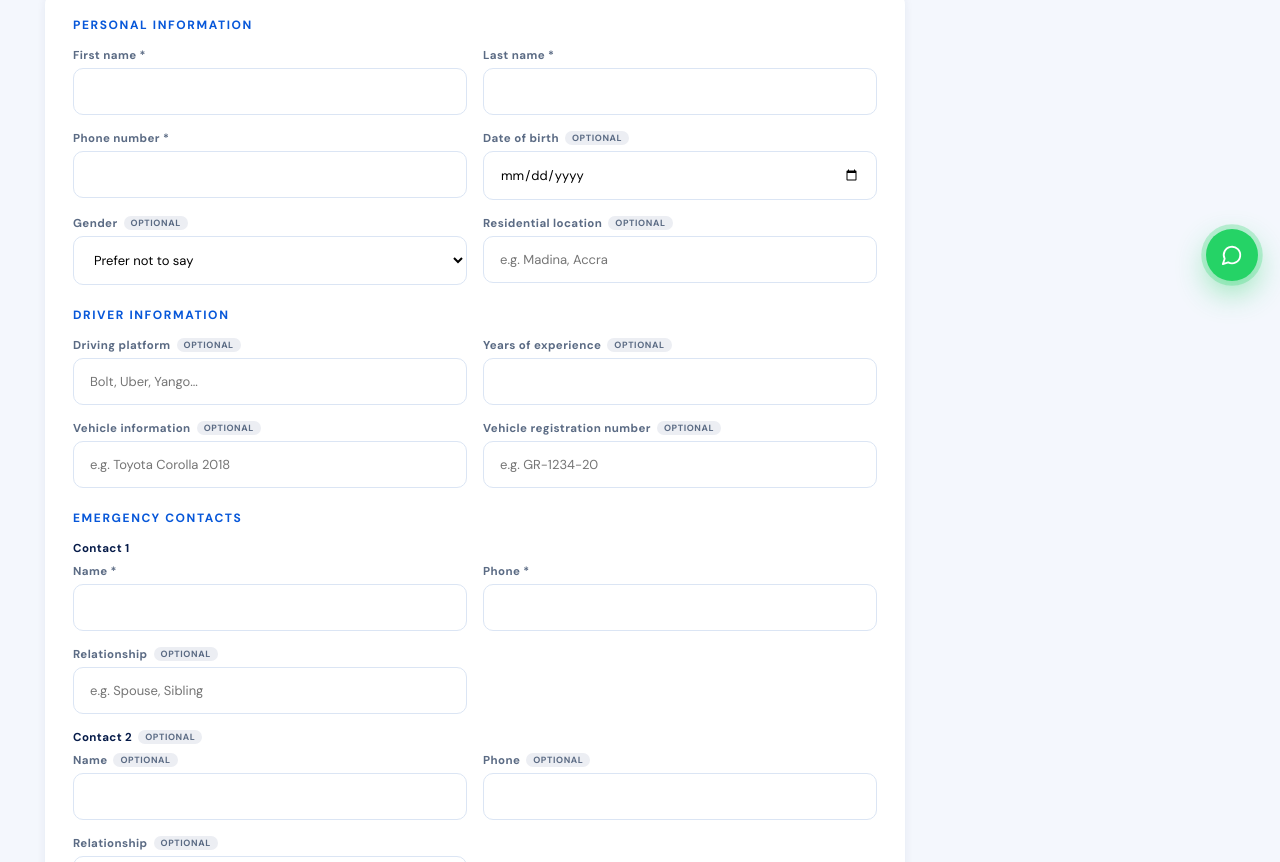
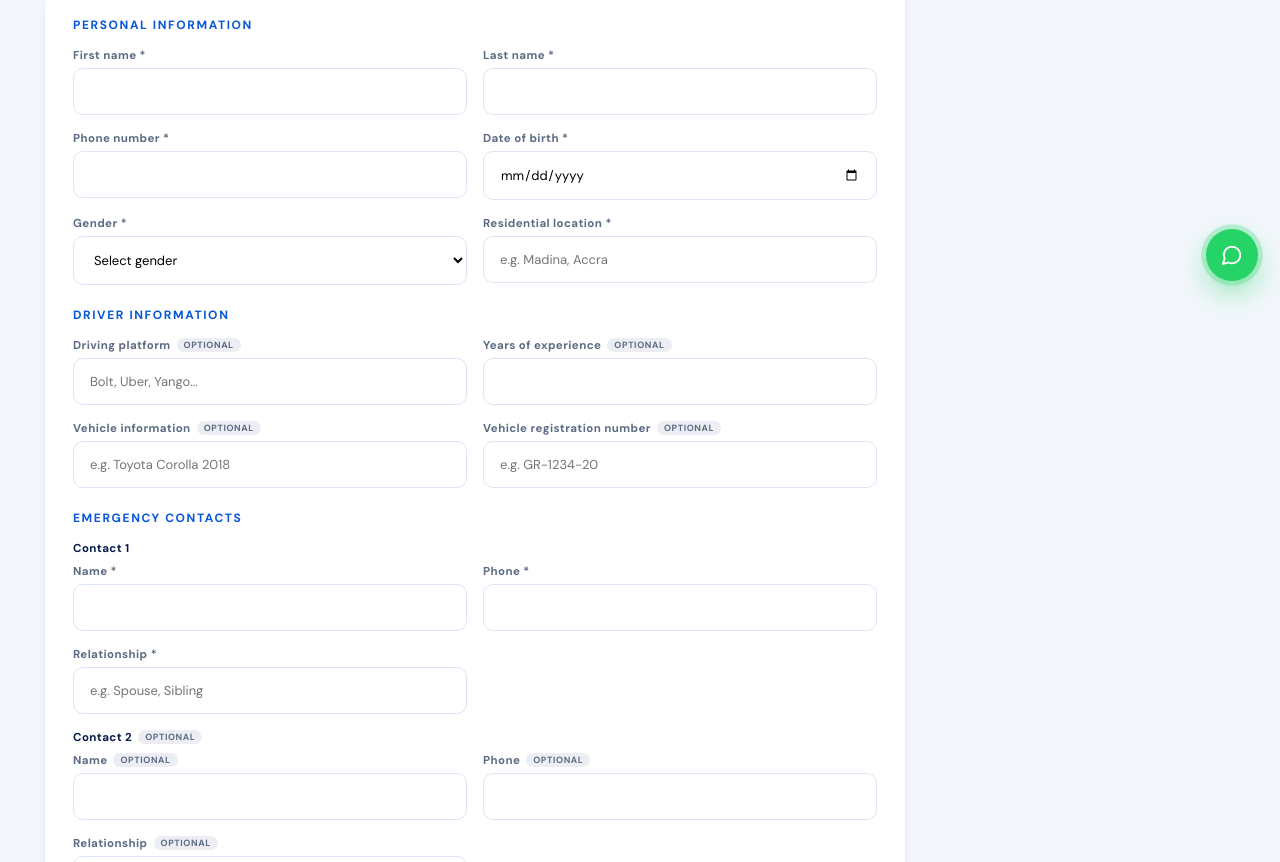
Before and after one commit to Loveago/coda, a Next.js app: page /membership in a window 1280 px wide. Shown: the part 433-1295 px from the top of the page. Built offline with nearby package versions, Linux system fonts and the light colour scheme; no server answers; the database is empty; a web font is replaced by a local one.

Commit message:
Enhance member registration and profile forms: enforce required fields for date of birth, gender, location, and emergency relationship, and update validation rules for emergency contact information.

```diff
--- a/app/api/member/profile/route.ts
+++ b/app/api/member/profile/route.ts
@@ -11,7 +11,7 @@ const schema = z.object({
   vehicleRegistration: z.string().trim().max(40).optional(),
   emergencyName: z.string().trim().min(2).max(80),
   emergencyPhone: z.string().trim().min(7).max(40),
-  emergencyRelationship: z.string().trim().max(60).optional(),
+  emergencyRelationship: z.string().trim().min(2).max(60),
   emergency2Name: z.string().trim().max(80).optional(),
   emergency2Phone: z.string().trim().max(40).optional(),
   emergency2Relationship: z.string().trim().max(60).optional(),
--- a/app/api/members/register/route.ts
+++ b/app/api/members/register/route.ts
@@ -14,16 +14,16 @@ const schema = z.object({
   email: z.string().trim().email(),
   phone: z.string().trim().min(7),
   password: z.string().min(8),
-  dateOfBirth: z.string().optional(),
-  gender: z.string().optional(),
-  location: z.string().optional(),
+  dateOfBirth: z.string().trim().min(1),
+  gender: z.string().trim().min(1),
+  location: z.string().trim().min(2),
   platform: z.string().optional(),
   yearsExperience: z.coerce.number().int().min(0).max(80).optional(),
   vehicleInfo: z.string().optional(),
   vehicleRegistration: z.string().optional(),
   emergencyName: z.string().trim().min(2),
   emergencyPhone: z.string().trim().min(7),
-  emergencyRelationship: z.string().optional(),
+  emergencyRelationship: z.string().trim().min(2),
   emergency2Name: z.string().trim().optional(),
   emergency2Phone: z.string().trim().optional(),
   emergency2Relationship: z.string().trim().optional()
--- a/components/MembershipForm.tsx
+++ b/components/MembershipForm.tsx
@@ -97,13 +97,13 @@ export default function MembershipForm({ registrationFeeEnabled, registrationFee
         <div><label style={label}>First name *</label><input name="firstName" required minLength={2} className="field" /></div>
         <div><label style={label}>Last name *</label><input name="lastName" required minLength={2} className="field" /></div>
         <div><label style={label}>Phone number *</label><input name="phone" required minLength={7} className="field" /></div>
-        <div><label style={label}>Date of birth{optional}</label><input name="dateOfBirth" type="date" className="field" /></div>
-        <div><label style={label}>Gender{optional}</label>
-          <select name="gender" className="field" defaultValue="">
-            <option value="">Prefer not to say</option><option>Male</option><option>Female</option><option>Other</option>
+        <div><label style={label}>Date of birth *</label><input name="dateOfBirth" type="date" required className="field" /></div>
+        <div><label style={label}>Gender *</label>
+          <select name="gender" className="field" required defaultValue="">
+            <option value="" disabled>Select gender</option><option>Male</option><option>Female</option><option>Other</option>
           </select>
         </div>
-        <div><label style={label}>Residential location{optional}</label><input name="location" placeholder="e.g. Madina, Accra" className="field" /></div>
+        <div><label style={label}>Residential location *</label><input name="location" placeholder="e.g. Madina, Accra" required minLength={2} className="field" /></div>
       </div>
 
       <p className="section-label" style={{ marginTop: 22 }}>DRIVER INFORMATION</p>
@@ -119,7 +119,7 @@ export default function MembershipForm({ registrationFeeEnabled, registrationFee
       <div className="form-grid">
         <div><label style={label}>Name *</label><input name="emergencyName" required minLength={2} className="field" /></div>
         <div><label style={label}>Phone *</label><input name="emergencyPhone" required minLength={7} className="field" /></div>
-        <div><label style={label}>Relationship{optional}</label><input name="emergencyRelationship" placeholder="e.g. Spouse, Sibling" className="field" /></div>
+        <div><label style={label}>Relationship *</label><input name="emergencyRelationship" placeholder="e.g. Spouse, Sibling" required minLength={2} className="field" /></div>
       </div>
       <p className="subsection-label" style={{ marginTop: 16 }}>Contact 2{optional}</p>
       <div className="form-grid">
--- a/components/ProfileEditor.tsx
+++ b/components/ProfileEditor.tsx
@@ -99,7 +99,7 @@ export default function ProfileEditor({ initial }: { initial: Profile }) {
         <div className="form-grid">
           <div><label style={label}>Name *</label><input name="emergencyName" defaultValue={profile.emergencyName || ''} required minLength={2} className="field" /></div>
           <div><label style={label}>Phone *</label><input name="emergencyPhone" defaultValue={profile.emergencyPhone || ''} required minLength={7} className="field" /></div>
-          <div><label style={label}>Relationship{optional}</label><input name="emergencyRelationship" defaultValue={profile.emergencyRelationship || ''} className="field" /></div>
+          <div><label style={label}>Relationship *</label><input name="emergencyRelationship" defaultValue={profile.emergencyRelationship || ''} required minLength={2} className="field" /></div>
         </div>
         <p className="subsection-label" style={{ marginTop: 6 }}>Contact 2{optional}</p>
         <div className="form-grid">
```
Also changed, not shown: 1 other file (tests, documents, lock files or other folders).
